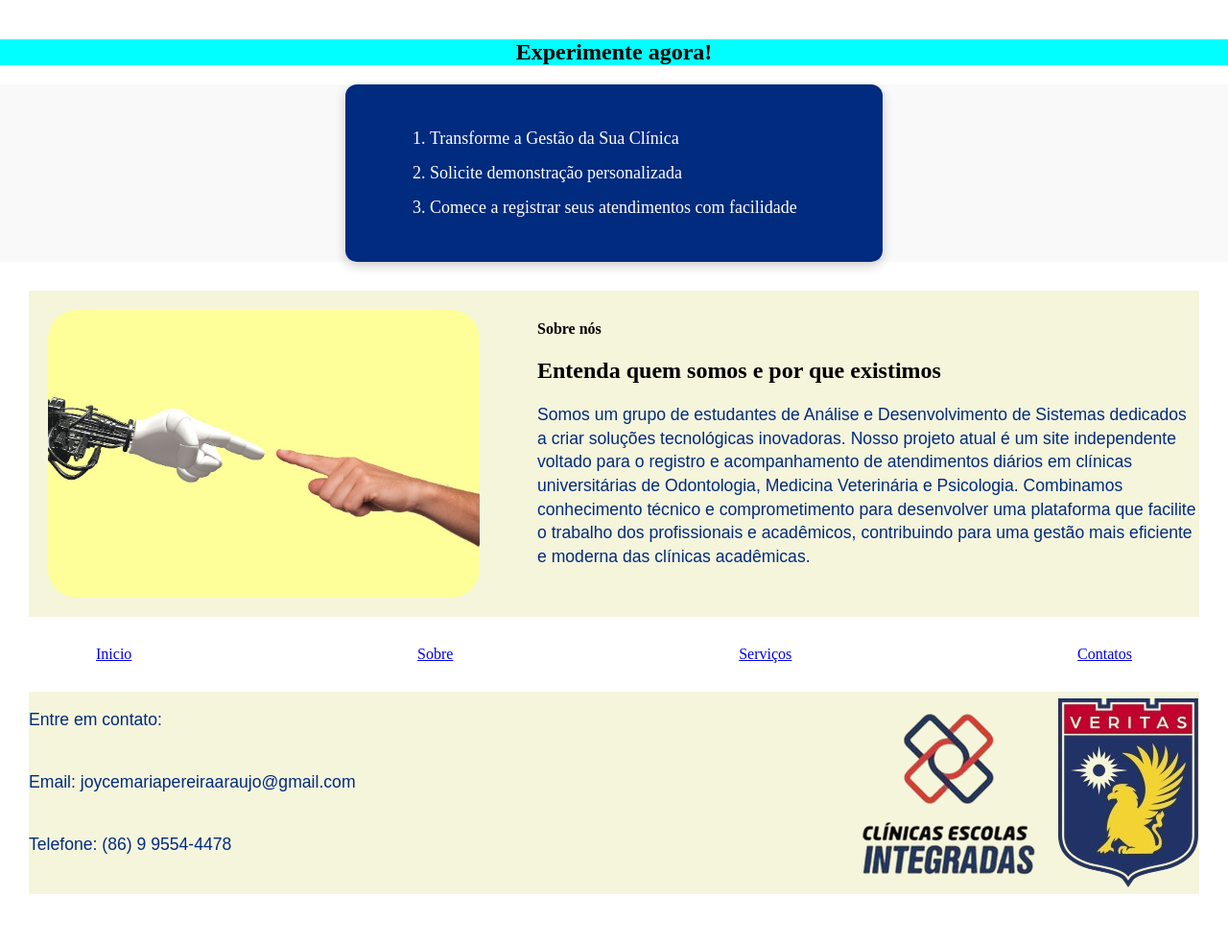
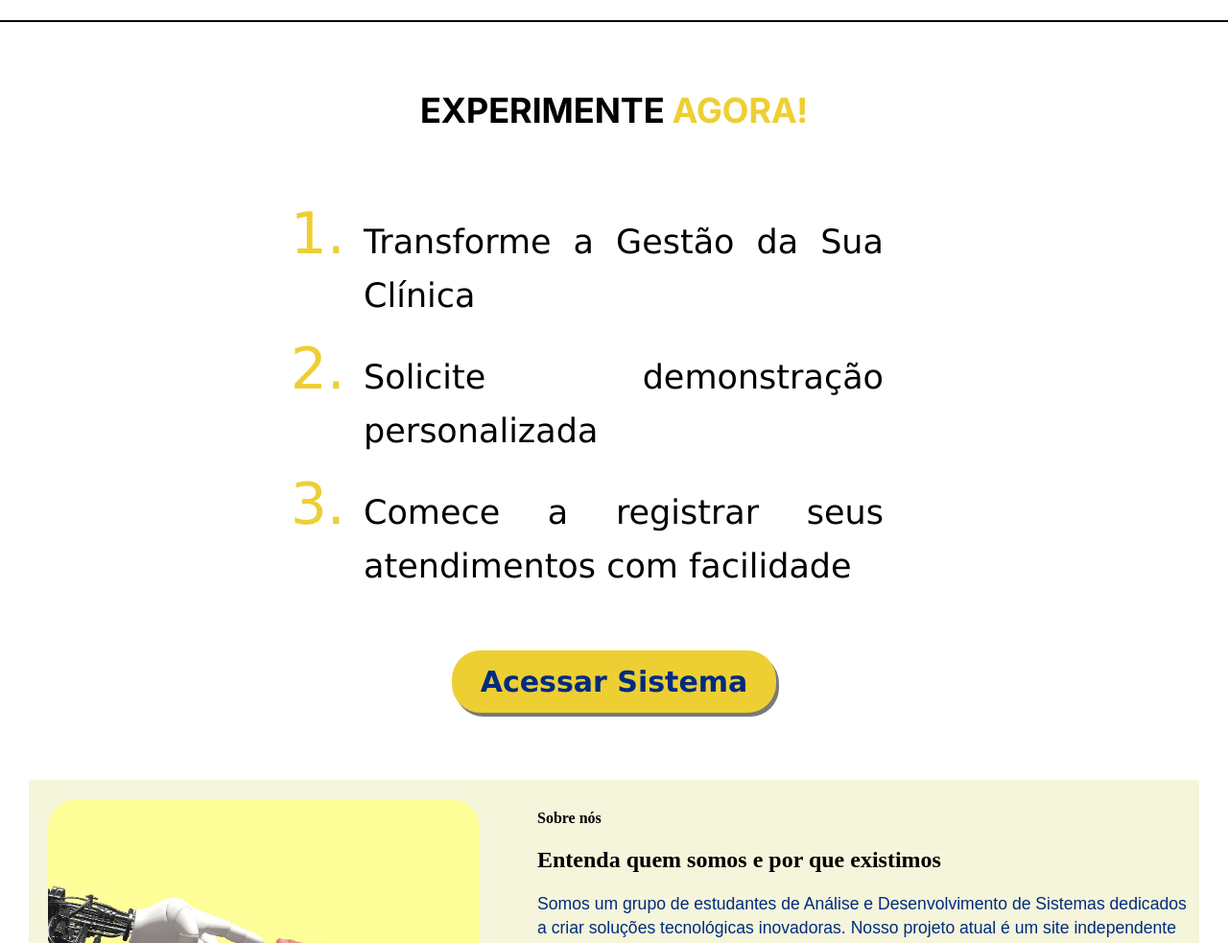
Before and after one commit to Igornalves/LadingPage_Projeto-Uniclinicas, a plain HTML site: page index.html in a window 1280 px wide. Shown: the part 2016-2999 px from the top of the page at 96% size. Before the commit the page ends 2978 px from the top, so only its background shows below. Drawn offline with Linux system fonts and the light colour scheme; files whose address does not match are found by name.

Commit message:
Terminando a parte de calltoaction

```diff
--- /dev/null
+++ b/assets/css/calltoaction.css
@@ -0,0 +1,58 @@
+.CalltoAction {
+    background-color: #ffffff;
+    padding: 40px 20px;
+}
+.CalltoAction h2 {
+    font-size: 36px;
+    color: #000000;
+    font-family: 'Inter-Bold', sans-serif;
+    margin-bottom: 20px;
+    text-align: center;
+}
+
+.CalltoAction .colorname {
+    color:#edcf34;
+}
+
+.CalltoAction .lista{
+    font-size: 18px;
+    font-family: 'Inter-Regular', sans-serif;
+    line-height: 1.6;
+    max-width: 800px;
+    margin: 0 319px 0 319px;
+    text-align: justify;
+    padding: 20px;
+
+}
+
+.CalltoAction .lista ol {
+    list-style-type: decimal;
+    padding-left: 20px;
+    margin-bottom: 40px;
+    font-family:'Lucida Sans', 'Lucida Sans Regular', 'Lucida Grande', 'Lucida Sans Unicode', Geneva, Verdana, sans-serif;
+
+}
+
+.CalltoAction .lista ol li {
+  list-style: decimal outside none;
+  font-size: 35px;
+}
+.CalltoAction .lista li::marker {
+    color: #edcf34;
+    font-size: 60px;
+}
+
+.CalltoAction .button-acessar {
+    display: block;
+    margin: 0 auto;
+    padding: 15px 30px;
+    font-size: 30px;
+    color: #002b7f;
+    background-color: #edcf34;
+    border: none;
+    border-radius: 30px;
+    cursor: pointer;
+    font-family: 'Lucida Sans', 'Lucida Sans Regular', 'Lucida Grande', 'Lucida Sans Unicode', Geneva, Verdana, sans-serif;
+    transition: background-color 0.3s ease;
+    box-shadow: #797979 3px 4px ;
+}
--- a/index.html
+++ b/index.html
@@ -9,7 +9,8 @@
     <link rel="stylesheet" href="assets/css/menu.css">
     <link rel="stylesheet" href="assets/css/soluções.css">
     <link rel="stylesheet" href="assets/css/benefícios.css">
-    <link rel="stylesheet" href="assets/css/Serviçosoferecidos.css">
+    <link rel="stylesheet" href="assets/css/serviçosoferecidos.css">
+    <link rel="stylesheet" href="assets/css/calltoaction.css">
 </head>
 <body>
    <div class="menu-and-navbar">
@@ -101,10 +102,11 @@
             </div>
         </div>
     </div>
-    <h2 style="background-color: aqua;text-align: center;">Experimente agora!</h2>
-    <div class="caixa5">
+    <hr class="linha-personalizada">
+    <div class="CalltoAction">
+        <h2>EXPERIMENTE <span class="colorname">AGORA!</span></h2>
             <div class="lista">
-            <ul>
+                <ol>
                 <div>
                     <li>Transforme a Gestão da Sua Clínica</li>
                 </div>
@@ -114,8 +116,9 @@
                 <div>
                     <li>Comece a registrar seus atendimentos com facilidade</li>
                 </div>
-        </ul>
+            </ol>
         </div>
+        <button class="button-acessar">Acessar Sistema</button>
      </div>
         <div class="caixa6"> <!--Saindo da navegação Serviços e indo para a tela Sobre-->
             <img src="assets/WhatsApp Image 2025-09-22 at 22.02.35 (6).jpeg" alt="conect">
@@ -130,6 +133,7 @@
                  que facilite o trabalho dos profissionais e acadêmicos, contribuindo para uma gestão mais eficiente e moderna das clínicas acadêmicas.</p>
             </div>
         </div>
+
 
     <!--Aqui são nossos contatos-->
     <nav class="menu">
--- a/styles/style.css
+++ b/styles/style.css
@@ -51,30 +51,7 @@ p {
   margin-bottom: 40px;
   color: #002b7f;
 }
-.caixa5{
-  background-color: #f9f9f9;
-  align-items: center;
-  justify-content: center;
-  display: flex;
-}
-.lista{
-  background-color: #002b7f; /* azul escuro */
-  color: white;
-  padding: 30px;
-  border-radius: 12px;
-  box-shadow: 0 4px 12px rgba(0,0,0,0.2);
-  max-width: 500px;
-  width: 90%;
 
-}
-.lista li{
-  font-size: 18px;
-  margin-bottom: 15px;
-  align-items: flex-start;
-  list-style: decimal inside;
-
-}
-/*class do 'experimente agora' (la ele kkkkkkkk)*/
 .caixa6{
   display: flex;
     margin: 30px;
```
Lines whose indentation alone changed are shown as unchanged.
